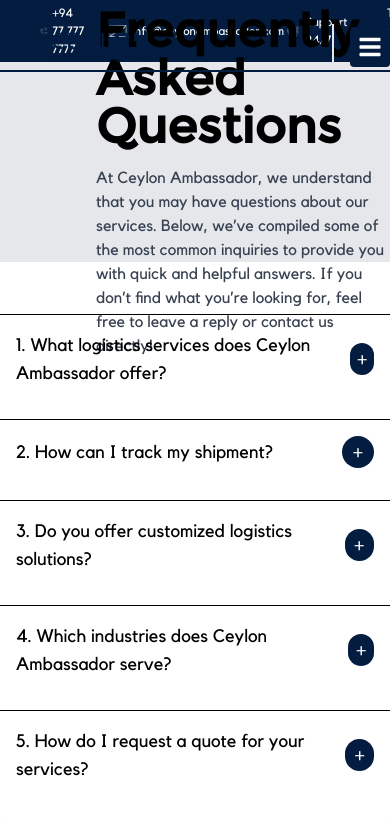
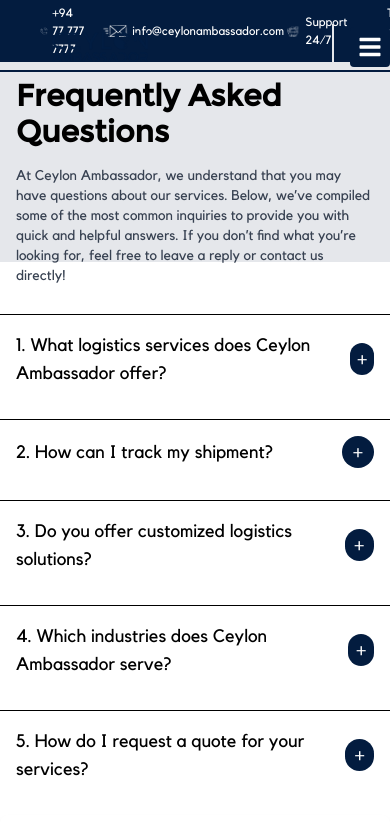
Before and after one commit to PasanBaddewithana/ceylon_ambassodor_web, a React (Create React App) app: page /faq in a window 390 px wide. Shown: the top 840 px of the page. Built offline with nearby package versions, Linux system fonts and the light colour scheme.

Commit message:
fix(mobile-optimization): founded issues

```diff
--- a/src/screens/OurClients/components/OurClientMidPart.jsx
+++ b/src/screens/OurClients/components/OurClientMidPart.jsx
@@ -9,7 +9,7 @@
       <div className="bg-[#e5e5e5] min-h-screen flex flex-col justify-center items-center text-customBlue font-Montserrat text-justify">
         <div className="max-w-7xl w-full p-6 relative">
           {/* Image positioned at the top-right */}
-          <div className="absolute top-0 right-0 w-3/4 lg:w-1/2">
+          <div className="absolute top-0 right-0 hidden lg:block w-3/4 lg:w-1/2">
             <img
               src={container_boxes}
               alt="Ceylon Ambassador Container"
@@ -18,12 +18,12 @@
           </div>
 
           {/* Header Section */}
-          <header className="mb-4 max-w-xl mt-12">
-            <h1 className="text-3xl font-bold mb-8 font-MontserratMedium">
+          <header className="mb-4 max-w-xl mt-12 text-center lg:text-left">
+            <h1 className="text-2xl md:text-3xl font-bold mb-8 font-MontserratMedium">
               Partnering for Success <br />
               Around the Globe
             </h1>
-            <p className="text-xs">
+            <p className="text-sm md:text-base">
               At Ceylon Ambassador, we believe that the strength of our company
               lies in the relationships we build with our clients. By partnering
               with businesses across a wide range of industries, we help them
@@ -37,10 +37,10 @@
             <div className="w-full lg:w-1/2">
               {/* Global Reach, Local Expertise Section */}
               <section className="mb-8">
-                <h2 className="text-xs font-bold mb-2">
+                <h2 className="text-sm font-bold mb-2">
                   Global Reach, Local Expertise
                 </h2>
-                <p className="text-xs">
+                <p className="text-sm">
                   We work with clients from all over the world, ranging from
                   multinational corporations to small and medium-sized
                   enterprises (SMEs). With extensive knowledge of local markets
@@ -51,8 +51,8 @@
 
               {/* Industries We Serve */}
               <section className="mb-8">
-                <h2 className="text-xs font-bold mb-2">Industries We Serve</h2>
-                <ul className="space-y-1 text-xs">
+                <h2 className="text-sm font-bold mb-2">Industries We Serve</h2>
+                <ul className="space-y-1 text-sm">
                   <li>
                     Retail & E-commerce: Helping retailers deliver products to
                     global markets quickly and efficiently.
@@ -78,10 +78,10 @@
 
               {/* Partnership Built on Trust */}
               <section className="mb-8">
-                <h2 className="text-xs font-bold mb-2">
+                <h2 className="text-sm font-bold mb-2">
                   A Partnership Built on Trust
                 </h2>
-                <p className="text-xs">
+                <p className="text-sm">
                   Our clients choose Ceylon Ambassador because they know they
                   can rely on us for consistent, top-tier service. We work
                   closely with each client to create customized logistics
@@ -94,24 +94,30 @@
 
           {/* Call to Action */}
           <div className="text-left mt-8">
-            {/* Button with '+' and aligned to left */}
-            <button className="flex items-center text-white py-3 px-6 bg-[#c3a05f]  transition text-sm" data-aos="fade-up" data-aos-duration="1000">
-              <span className="mr-2 text-md">+</span> Send Message
+            <button
+              className="flex items-center text-white py-3 px-6 bg-[#c3a05f] transition text-sm md:text-base"
+              data-aos="fade-up"
+              data-aos-duration="1000"
+            >
+              <span className="mr-2 text-lg">+</span> Send Message
             </button>
           </div>
         </div>
       </div>
+
       {/* Footer Section */}
-      <footer className="bg-[#e5e5e5] mt-12 px-5 md:px-20 flex flex-col md:flex-row items-center justify-between ">
-        <div className="flex items-center mb-5 ml-12 mr-6 mt-2 ">
-          <img src={Logo} alt="Ceylon Ambassador Logo" className="w-32" />
+      <footer className="bg-[#e5e5e5] mt-12 px-4 md:px-20 flex flex-col md:flex-row items-center justify-between">
+        <div className="flex items-center mb-5 md:ml-12 mr-6 mt-2">
+          <img src={Logo} alt="Ceylon Ambassador Logo" className="w-24 md:w-32" />
         </div>
-        <div className="text-customBlue ">
-          <p> join the </p>
-          <h2 className="text-xl font-bold">Ceylon Ambassador Family</h2>
+        <div className="text-center md:text-left text-customBlue">
+          <p className="text-sm md:text-base">Join the</p>
+          <h2 className="text-lg md:text-xl font-bold">
+            Ceylon Ambassador Family
+          </h2>
         </div>
-        <div className="text-center md:text-left space-y-5 md:space-x-10 mt-2 ">
-          <p className="max-w-screen-md text-customBlue text-xs mb-5">
+        <div className="text-center md:text-left space-y-5 md:space-x-10 mt-2">
+          <p className="max-w-screen-md text-customBlue text-xs md:text-sm">
             At Ceylon Ambassador, we don't just build business relationships; we
             create partnerships that last. Whether you're looking to optimize
             your supply chain, enhance your brand, or explore new travel
--- a/src/screens/faq/screens/FAQ_Screen.jsx
+++ b/src/screens/faq/screens/FAQ_Screen.jsx
@@ -25,18 +25,26 @@
 
       >
         <Navbar />
-        <div className="mt-10 ml-24" >
-          <h1 className="text-5xl font-Montserrat font-bold text-black" data-aos="fade-up" data-aos-duration="1000">
-            Frequently Asked Questions
-          </h1>
-          <p className="mt-4 text-gray-700" data-aos="fade-up" data-aos-duration="1000">
-            At Ceylon Ambassador, we understand that you may have questions
-            about our services. Below, we’ve compiled some of the most common
-            inquiries to provide you with quick and helpful answers. If you
-            don’t find what you’re looking for, feel free to leave a reply or
-            contact us directly!
-          </p>
-        </div>
+        <div className="mt-10 px-4 md:px-10 lg:ml-24">
+  <h1
+    className="text-3xl md:text-4xl lg:text-5xl font-Montserrat font-bold text-black"
+    data-aos="fade-up"
+    data-aos-duration="1000"
+  >
+    Frequently Asked Questions
+  </h1>
+  <p
+    className="mt-4 text-gray-700 text-sm md:text-base lg:text-lg"
+    data-aos="fade-up"
+    data-aos-duration="1000"
+  >
+    At Ceylon Ambassador, we understand that you may have questions about our
+    services. Below, we’ve compiled some of the most common inquiries to
+    provide you with quick and helpful answers. If you don’t find what you’re
+    looking for, feel free to leave a reply or contact us directly!
+  </p>
+</div>
+
       </div>
 
       {/* Make sure FAQ_Content is placed below Navbar */}
```
